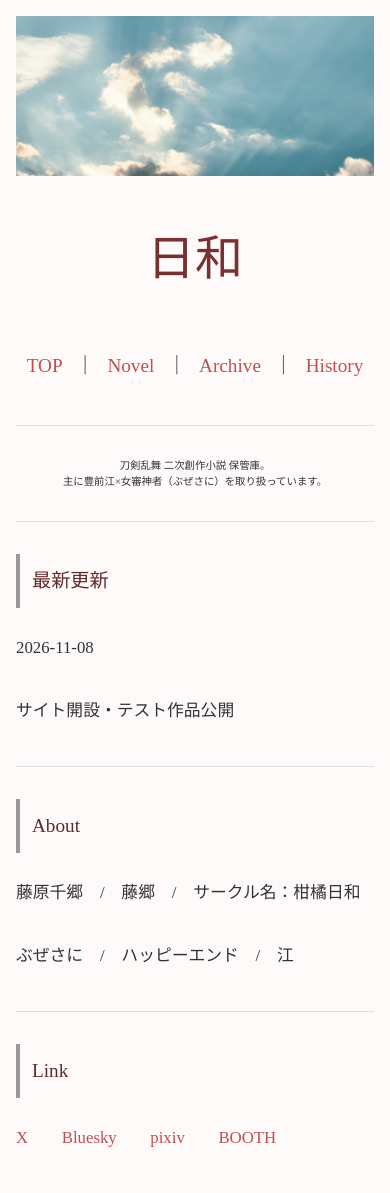
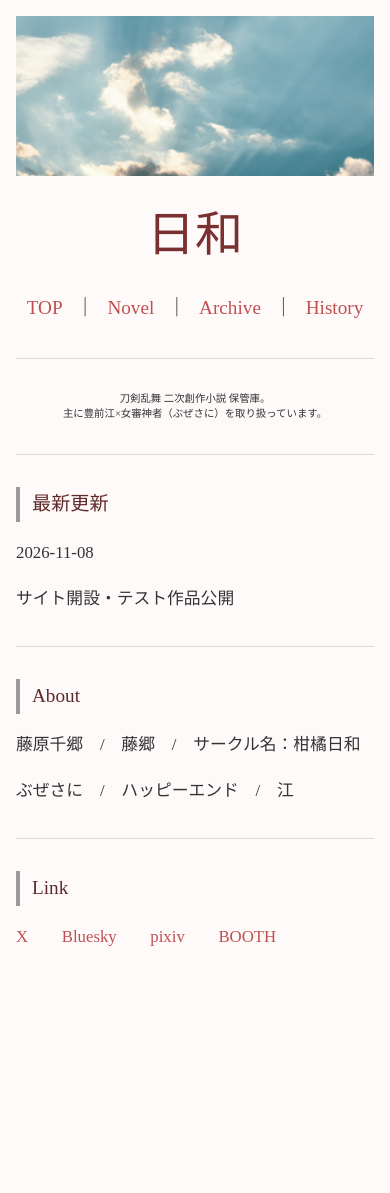
Before and after one commit to fjst160/lemon160, a Jekyll site: the page built from index.md, in a window 390 px wide. Built offline with Jekyll 4.4.1, drawn with Linux system fonts in a browser that asks for light colours; after the commit the page ends 984 px from its top, so only the background shows below that.

Commit message:
Update style.css

```diff
--- a/assets/style.css
+++ b/assets/style.css
@@ -224,7 +224,7 @@ a:hover{
     body{
         padding: 1rem;
         font-size: 20px;
-        line-height: 2.8;
+        line-height: 1.8;
     }
 
     nav{
```
